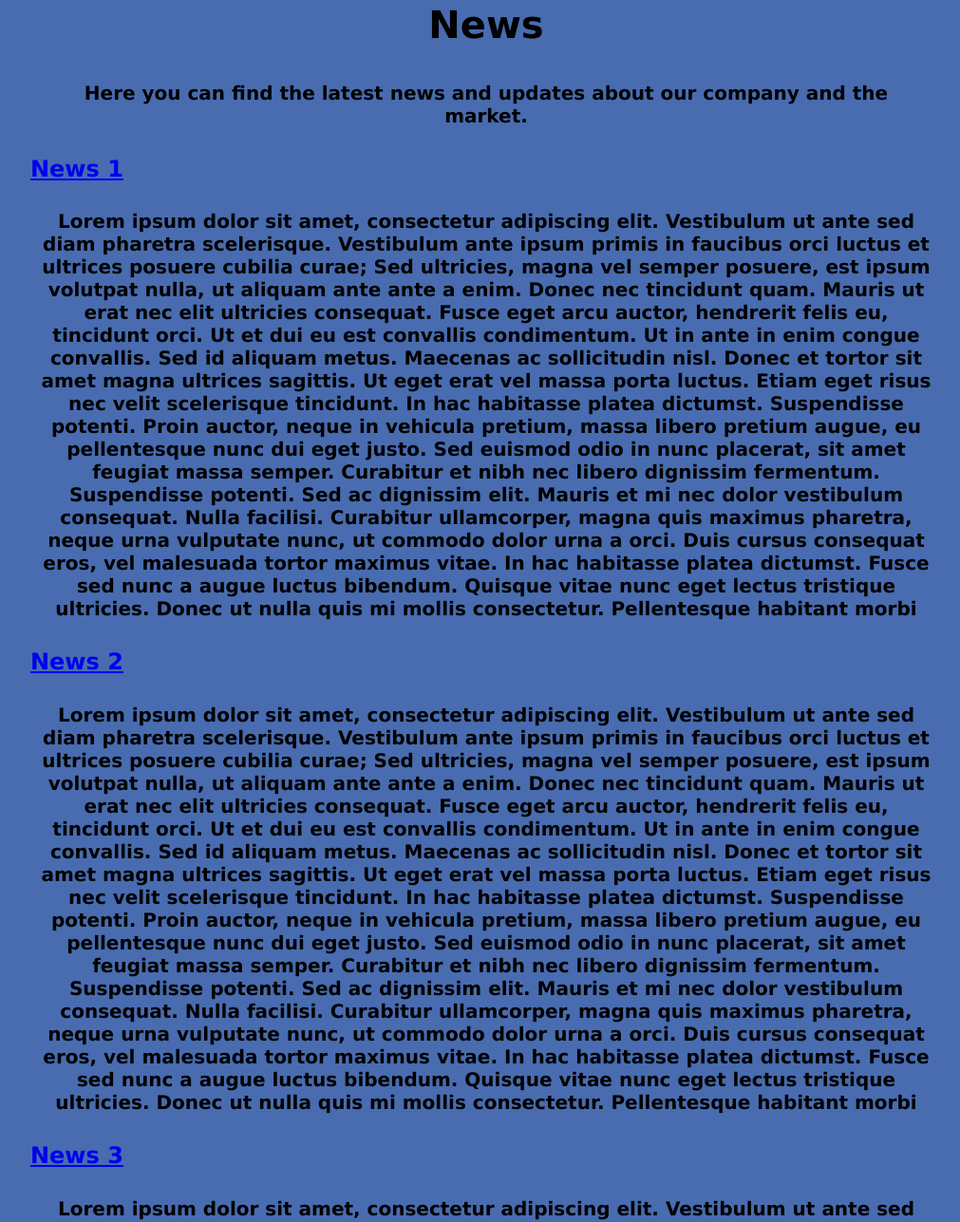
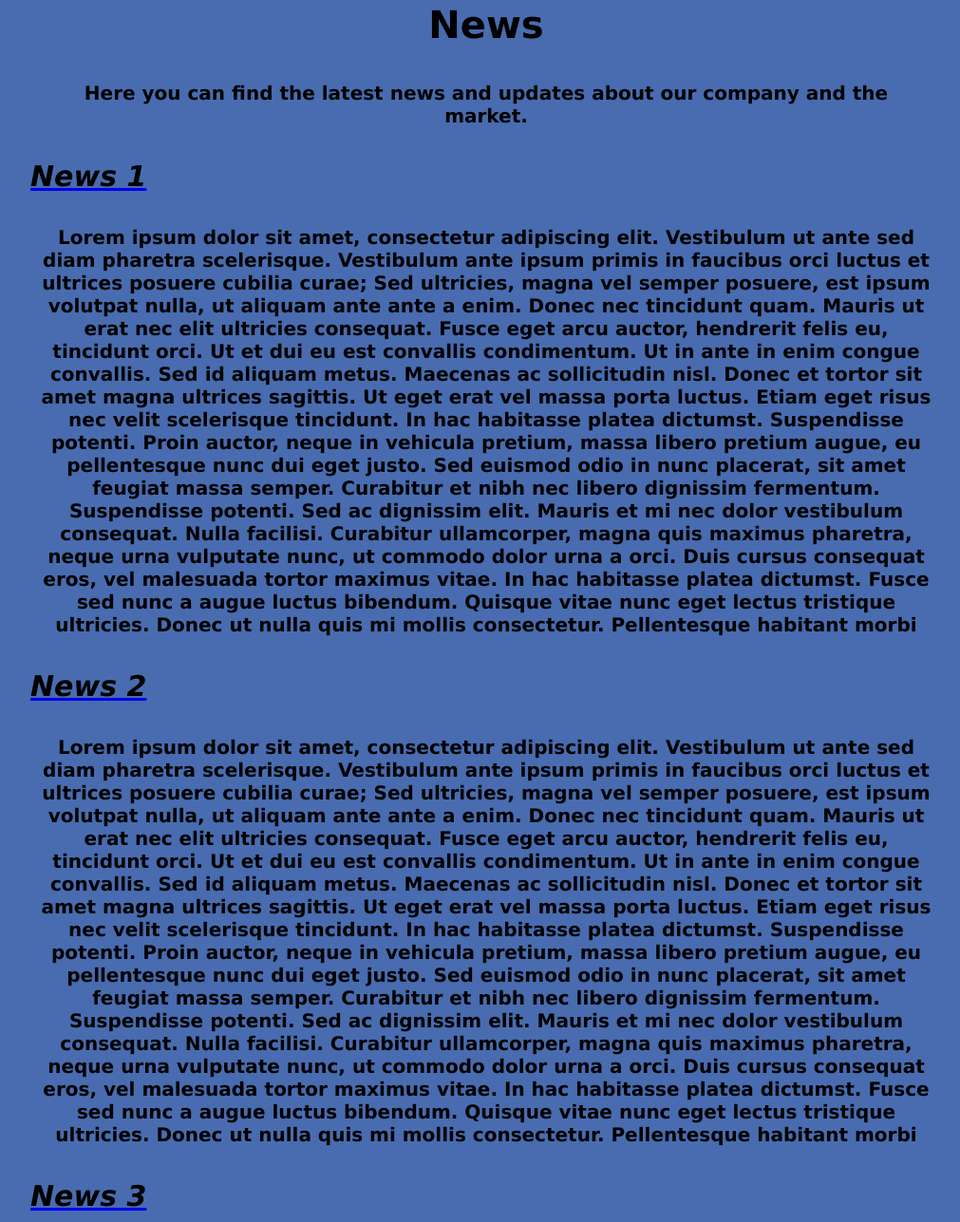
Before and after one commit to Quinterop/htmlproject, a plain HTML site: page project-1/news/news.html in a window 1280 px wide. Shown: the part 474-1761 px from the top of the page at 95% size, without its empty margins (128-1139 px from the left). Drawn offline with Linux system fonts and the light colour scheme.

Commit message:
news color missing

```diff
--- a/project-1/news/news.html
+++ b/project-1/news/news.html
@@ -13,8 +13,7 @@
     <nav id="top">
         <div class="nav-logo">
             <a href="../index.html">
-                <img src="../images/Stonks_emoji.svg.png" alt="LOGO" height="150" class="logo"
-                    style="color:white;">
+                <img src="../images/Stonks_emoji.svg.png" alt="LOGO" height="150" class="logo" style="color:white;">
                 <h1 class="brand"> STONKS INVESTMENTS</h1>
             </a>
         </div>
@@ -52,7 +51,7 @@
         </div>
         <div class="news">
             <a href="https://www.ft.com/">
-                <h2>News 1</h2>
+                <h2 class = "subtitle">News 1</h2>
             </a>
             <p class="text">Lorem ipsum dolor sit amet, consectetur adipiscing elit. Vestibulum ut ante sed diam
                 pharetra
@@ -77,7 +76,7 @@
 
         <div class="news">
             <a href="https://www.cnbc.com/">
-                <h2>News 2</h2>
+                <h2 class="subtitle">News 2</h2>
             </a>
             <p class="text">Lorem ipsum dolor sit amet, consectetur adipiscing elit. Vestibulum ut ante sed diam
                 pharetra
@@ -103,7 +102,7 @@
         <div class="news">
 
             <a href="https://www.bloomberg.com/">
-                <h2>News 3</h2>
+                <h2 class="subtitle" >News 3</h2>
             </a>
             <p class="text">Lorem ipsum dolor sit amet, consectetur adipiscing elit. Vestibulum ut ante sed diam
                 pharetra
@@ -128,7 +127,7 @@
 
         <div class="news">
             <a href="https://www.bbc.com/">
-                <h2>News 4</h2>
+                <h2 class="subtitle">News 4</h2>
             </a>
             <p class="text">Lorem ipsum dolor sit amet, consectetur adipiscing elit. Vestibulum ut ante sed diam
                 pharetra
```
